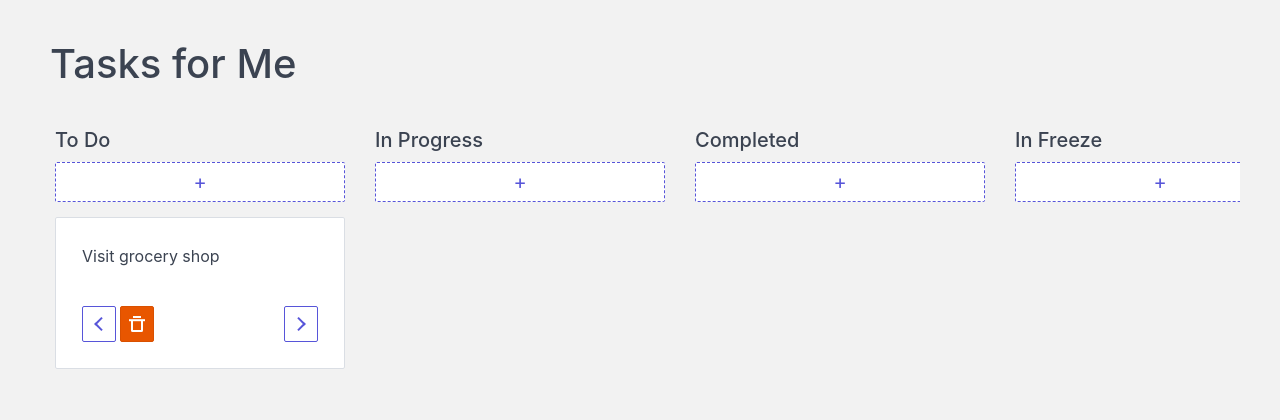
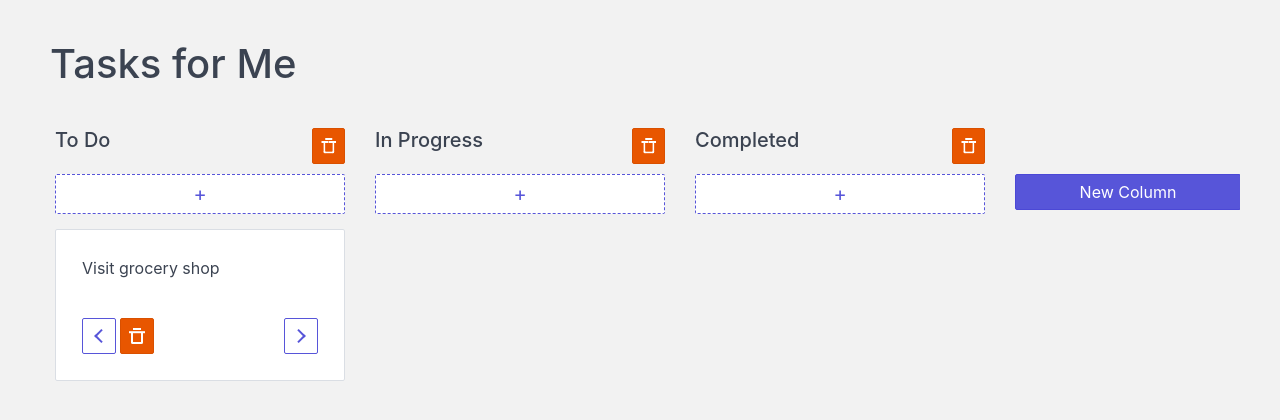
Before and after one commit to ijxsid2/kanban, a React (Vite) app: page / in a window 1280 px wide. Shown: the top 420 px of the page. Built offline with nearby package versions, Linux system fonts and the light colour scheme.

Commit message:
Add code for removing and adding columns

```diff
--- a/src/Components/Board/Board.css
+++ b/src/Components/Board/Board.css
@@ -14,34 +14,19 @@
 .Board__columns-section {
   display: flex;
   overflow-x: auto;
+  height: calc(100% - 128px);
 }
 
-.Board__column {
-  width: 25vw;
+.Board__new-column {
+  width: 20vw;
   flex: 0 0 auto;
   padding: 0 0.75rem;
 }
-.Board__column-name {
-  font-size: 1rem;
+.Board__new-column button {
+  margin-top: 2.3rem;
+  width: 100%;
 }
 
 .Board__columns-section::-webkit-scrollbar {
   display: none;
 }
-
-.Board__column-contents {
-  margin: 0;
-}
-.Board__column-item {
-  background-color: #fff;
-  list-style: none;
-  min-height: 100px;
-  padding: 0.5rem;
-  margin: 0.75rem 0 0.5rem;
-}
-.Board__add-task button {
-  width: 100%;
-  border-style: dashed;
-  font-size: 1rem;
-  height: 2rem;
-}
--- a/src/Components/Board/Board.css.d.ts
+++ b/src/Components/Board/Board.css.d.ts
@@ -1,8 +1,4 @@
 export const board: string;
 export const boardHeading: string;
 export const boardColumnsSection: string;
-export const boardColumn: string;
-export const boardColumnName: string;
-export const boardColumnContents: string;
-export const boardColumnItem: string;
-export const boardAddTask: string;
+export const boardNewColumn: string;
--- a/src/Components/Board/Board.tsx
+++ b/src/Components/Board/Board.tsx
@@ -2,12 +2,21 @@ import * as React from 'react'
 import './Board.css'
 import { BoardType, ColumnType} from "../../ModelTypes/ModelTypes";
 import Column from '../Column/Column';
+import MutationsContext from "../../Containers/App/MutationsContext";
+
 
 type Props = {
     currentBoard: BoardType
 }
 
-let Board = ({ currentBoard }: Props) => (
+let Board = ({ currentBoard }: Props) => {
+
+    const mutations = React.useContext(MutationsContext);
+
+    const onAddNewColumn = () => {
+        mutations.addColumn();
+    }
+    return (
         <div className="Board">
             <h1 className="Board__heading">{currentBoard.boardName}</h1>
             <section className="Board__columns-section">
@@ -21,10 +30,16 @@ let Board = ({ currentBoard }: Props) => (
                         />
                     ))
                 }
+                <div className="Board__new-column">
+                    <button className="btn btn-primary" onClick={onAddNewColumn}>
+                        New Column
+                    </button>
+                </div>
 
             </section>
 
         </div>
         )
+}
 
 export default Board;
--- a/src/Components/Column/Column.css
+++ b/src/Components/Column/Column.css
@@ -5,8 +5,12 @@
 }
 .Column__name {
   font-size: 1rem;
+  display: flex;
+  justify-content: space-between;
 }
-
+.Column__name button {
+  font-size: 0.75rem;
+}
 .Column__contents {
   margin: 0;
 }
--- a/src/Components/Column/Column.tsx
+++ b/src/Components/Column/Column.tsx
@@ -40,12 +40,19 @@ let Column = ({ column, columnTasks, columnIndex }: Props) => {
         mutations.addTask("Task", columnIndex);
     }
 
+    const onDeleteColumn = () => {
+        mutations.deleteColumn(columnIndex);
+    }
+
     return (
         <div className="Column">
             { isNameEditable
               ? <textarea rows={1} onBlur={onBlur} onKeyDown={onKeyDown}>{column.name}</textarea>
               : <h3 className="Column__name" onDoubleClick={onDoubleClick}>
-                {column.name}
+                <div>{column.name}</div>
+                <button className="btn btn-error" onClick={onDeleteColumn}>
+                    <i className="icon icon-delete"/>
+                </button>
                 </h3>
             }
 
--- a/src/Containers/App/App.tsx
+++ b/src/Containers/App/App.tsx
@@ -3,6 +3,7 @@ import {BoardType, AppState, TaskType, ColumnType} from "../../ModelTypes/ModelT
 import Board from '../../Components/Board/Board';
 import MutationsContext from "./MutationsContext"
 
+const LOCAL_STORE_KEY = "BOARD_TWELLO_STATE";
 
 const initialBoard: BoardType = {
     boardName: "Tasks for Me",
@@ -10,7 +11,6 @@ const initialBoard: BoardType = {
         {name: "To Do", tasks: ["1"]},
         {name: "In Progress", tasks: []},
         {name: "Completed", tasks: []},
-        {name: "In Freeze", tasks: []},
     ],
     tasks: {
         "1": {title: "Visit grocery shop", id: "1"}
@@ -27,10 +27,33 @@ const taskIdGenerator = (currentBoard: BoardType) => {
 
 
 let Container = () =>  {
+
     const [boardState, setBoardState] = React.useState<BoardType>(initialBoard)
     const [searchTerm, setSearchTerm] = React.useState("");
 
+
+    React.useEffect(() => {
+        try {
+            const localState: BoardType = JSON.parse(localStorage.getItem(LOCAL_STORE_KEY))
+            if (localState) {
+                setBoardState(localState);
+            }
+        }
+        catch {
+            setBoardState(initialBoard);
+        }
+    }, [])
+
+    const changeBoardState = (newState: BoardType) => {
+        localStorage.setItem(LOCAL_STORE_KEY, JSON.stringify(newState));
+        setBoardState(newState)
+    }
+
     const addTask = (title: string, columnIndex: number) => {
+
+        // title is not required as it will first create a dummy task
+        // with title "Task" and then we can edit by double clicking.
+
         const newTaskId = String(taskIdGenerator(boardState));
 
         const task: TaskType = {
@@ -58,7 +81,7 @@ let Container = () =>  {
                 [newTaskId]: task
             }
         }
-        setBoardState(newState);
+        changeBoardState(newState);
 
     }
 
@@ -75,7 +98,7 @@ let Container = () =>  {
                 }
             }
         }
-        setBoardState(newState);
+        changeBoardState(newState);
 
     }
 
@@ -92,7 +115,7 @@ let Container = () =>  {
                 ...boardState.columns.slice(columnIndex+1),
             ]
         };
-        setBoardState(newState);
+        changeBoardState(newState);
 
     }, [boardState])
 
@@ -110,7 +133,7 @@ let Container = () =>  {
         }
         const columnB: ColumnType = {
             ...boardState.columns[currentColumnIndex + (move === "LEFT" ? -1: 1)],
-            tasks: [taskId].concat(boardState.columns[currentColumnIndex + (move === "LEFT" ? -1: 1)].tasks)
+            tasks: boardState.columns[currentColumnIndex + (move === "LEFT" ? -1: 1)].tasks.concat([taskId])
         }
 
         const lowerIndex = move === "LEFT" ? currentColumnIndex - 1: currentColumnIndex;
@@ -132,19 +155,41 @@ let Container = () =>  {
             ...boardState,
             columns: newCols
         };
-        setBoardState(newState);
-
-
+        changeBoardState(newState);
 
     }
+
+    const addColumn = () => {
+        const newState = {
+            ...boardState,
+            columns: boardState.columns.concat([{
+                name: "New Column",
+                tasks: []
+            }])
+        };
+        changeBoardState(newState);
+    };
+
+    const deleteColumn = (columnIndex: number) => {
+        const newState = {
+            ...boardState,
+            columns: [
+                ...boardState.columns.slice(0, columnIndex),
+                ...boardState.columns.slice(columnIndex + 1),
+            ]
+        };
+        changeBoardState(newState);
+    };
 
 
     return (
         <MutationsContext.Provider value={{
-            addTask: addTask,
-            editTask: editTask,
-            editColumnName: editColumnName,
-            moveTaskToColumn: moveTaskToColumn
+            addTask,
+            editTask,
+            editColumnName,
+            moveTaskToColumn,
+            addColumn,
+            deleteColumn,
         }}>
             <Board currentBoard={boardState}/>
         </MutationsContext.Provider>
--- a/src/Containers/App/MutationsContext.ts
+++ b/src/Containers/App/MutationsContext.ts
@@ -5,7 +5,9 @@ const mutationsAvailable: Mutations = {
     addTask: (_title, _columnIndex) => { return },
     editTask: (_taskId, _title) => { return },
     editColumnName: (_columnIndex, _newName) => { return },
-    moveTaskToColumn: (_taskId, _currentColumnIndex, _move) => {return}
+    moveTaskToColumn: (_taskId, _currentColumnIndex, _move) => {return},
+    addColumn: () => { return },
+    deleteColumn: (_columnIndex) => { return }
 }
 
 const MutationContext = React.createContext(mutationsAvailable)
--- a/src/ModelTypes/MutationTypes.ts
+++ b/src/ModelTypes/MutationTypes.ts
@@ -3,5 +3,6 @@ export type Mutations = {
     editTask: (taskId:string, title: string) => void;
     editColumnName: (columnIndex: number, newName: string) => void;
     moveTaskToColumn: (taskId: string, currentColumnIndex: number, move: "LEFT" | "RIGHT") => void;
-
+    addColumn: () => void;
+    deleteColumn: (columnIndex: number) => void;
 }
```
Lines whose indentation alone changed are shown as unchanged.
